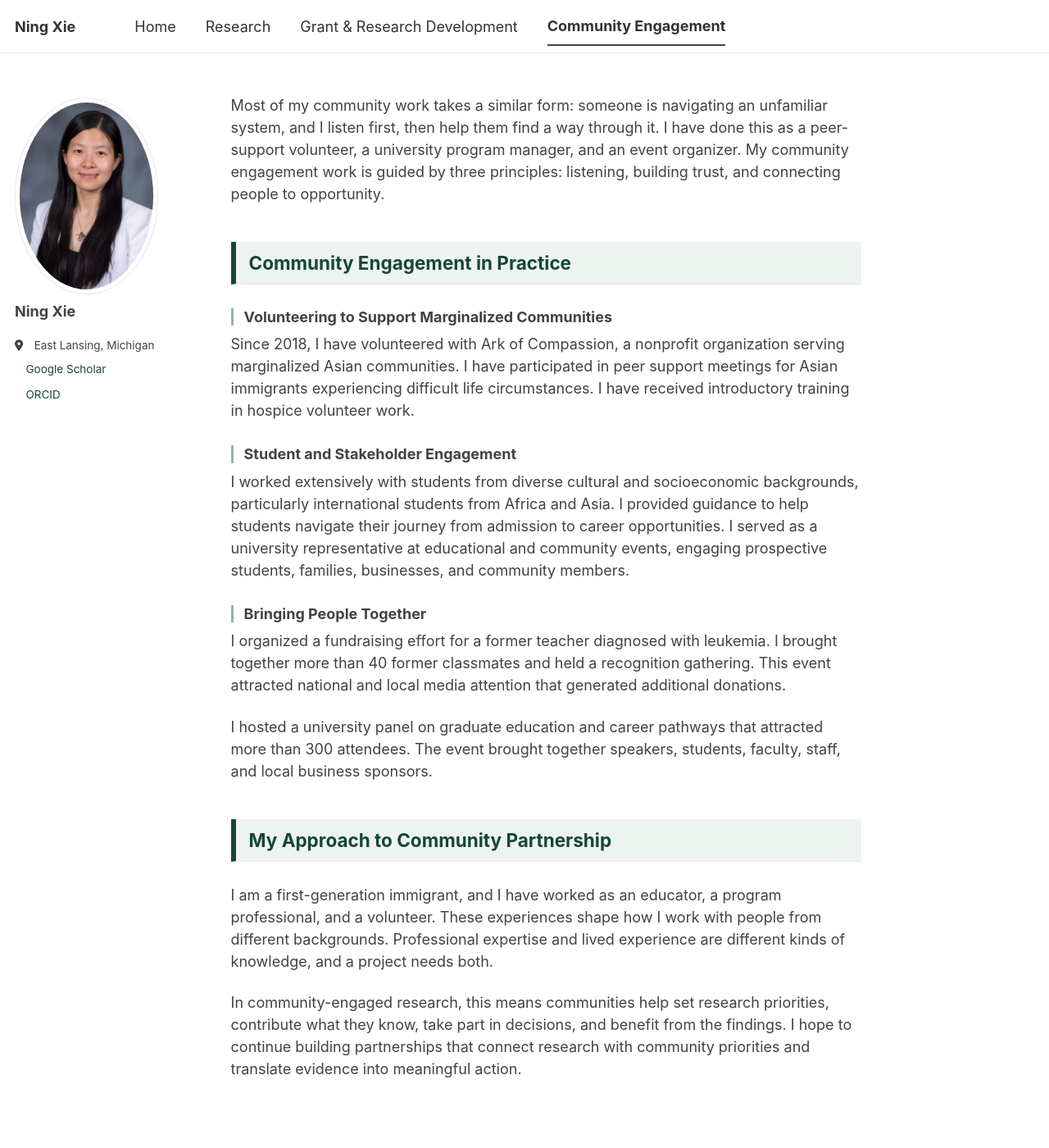
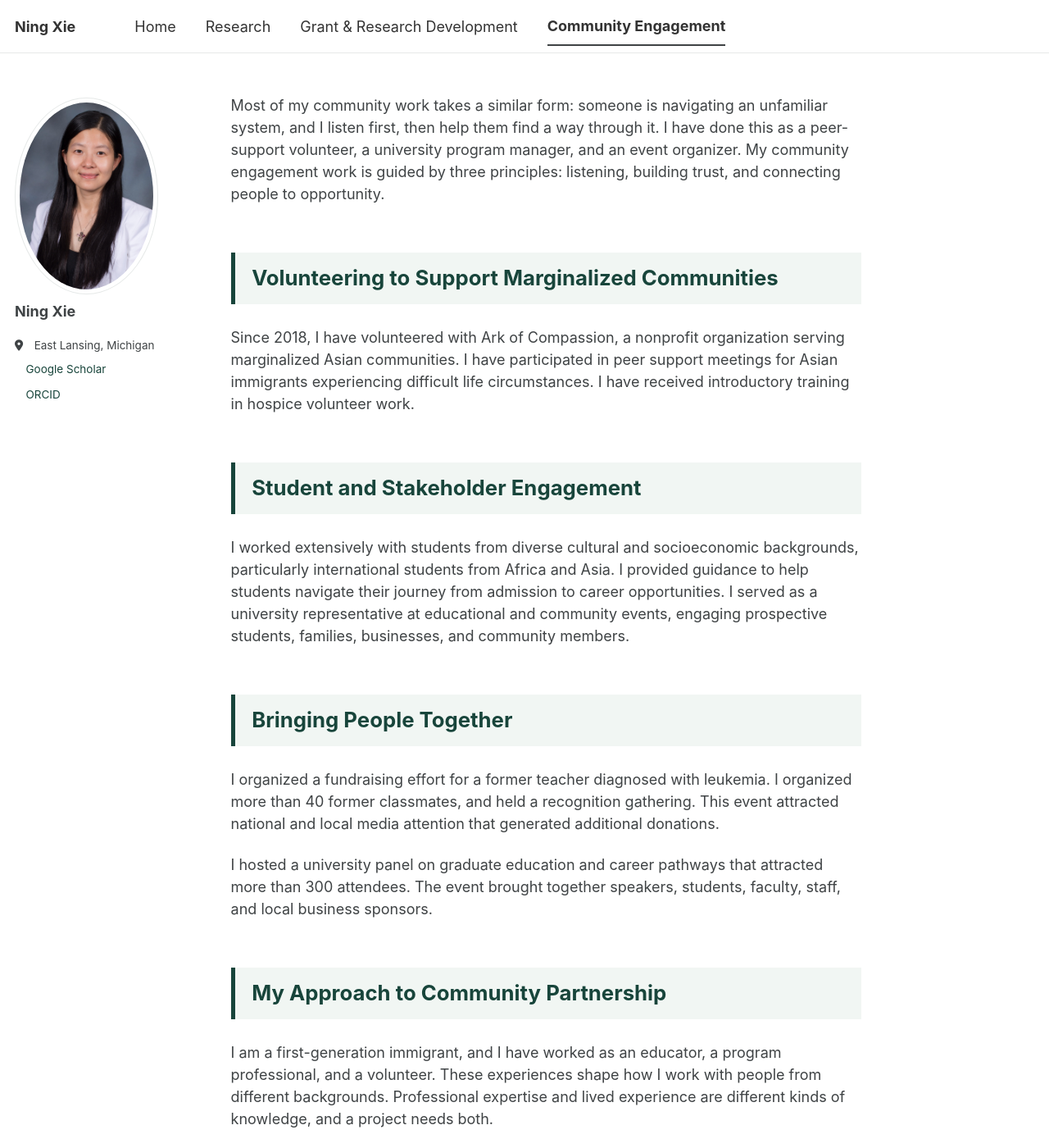
Before and after one commit to ningxiephd/ningxiephd.github.io, a Jekyll site: the page built from _pages/serving-the-community.md, in a window 1280 px wide and 1400 px high. Shown: the whole window at 82% size. Built offline with Jekyll 4.4.1, drawn with Linux system fonts in a browser that asks for light colours; a style sheet for code colours, icons or effects is not loaded; some of the changed lines change nothing that is shown.

Commit message:
Add files via upload

```diff
--- a/_pages/serving-the-community.md
+++ b/_pages/serving-the-community.md
@@ -5,25 +5,38 @@ permalink: /serving-the-community/
 author_profile: true
 ---
 
+<style>
+/* Match the heading style and spacing used on the Research page. */
+.page__content h2.community-heading {
+  color: #18453B;
+  font-size: 1.43em;
+  font-weight: 700;
+  line-height: 1.35;
+  background: #f1f6f3;
+  border-left: 5px solid #18453B;
+  border-bottom: 0;
+  padding: 0.55em 0.8em;
+  margin: 2.25em 0 1.05em;
+}
+</style>
+
 Most of my community work takes a similar form: someone is navigating an unfamiliar system, and I listen first, then help them find a way through it. I have done this as a peer-support volunteer, a university program manager, and an event organizer. My community engagement work is guided by three principles: listening, building trust, and connecting people to opportunity.
 
-<h2 style="border-left: 6px solid #18453B; background-color: #edf4f0; color: #18453B; padding: 12px 16px; margin-top: 2em; margin-bottom: 1.2em;">Community Engagement in Practice</h2>
-
-<h3 style="border-left: 3px solid #91b5a3; padding-left: 13px; margin-top: 1.6em;">Volunteering to Support Marginalized Communities</h3>
+<h2 class="community-heading">Volunteering to Support Marginalized Communities</h2>
 
 Since 2018, I have volunteered with Ark of Compassion, a nonprofit organization serving marginalized Asian communities. I have participated in peer support meetings for Asian immigrants experiencing difficult life circumstances. I have received introductory training in hospice volunteer work.
 
-<h3 style="border-left: 3px solid #91b5a3; padding-left: 13px; margin-top: 1.6em;">Student and Stakeholder Engagement</h3>
+<h2 class="community-heading">Student and Stakeholder Engagement</h2>
 
 I worked extensively with students from diverse cultural and socioeconomic backgrounds, particularly international students from Africa and Asia. I provided guidance to help students navigate their journey from admission to career opportunities. I served as a university representative at educational and community events, engaging prospective students, families, businesses, and community members.
 
-<h3 style="border-left: 3px solid #91b5a3; padding-left: 13px; margin-top: 1.6em;">Bringing People Together</h3>
+<h2 class="community-heading">Bringing People Together</h2>
 
-I organized a fundraising effort for a former teacher diagnosed with leukemia. I brought together more than 40 former classmates and held a recognition gathering. This event attracted national and local media attention that generated additional donations.
+I organized a fundraising effort for a former teacher diagnosed with leukemia. I organized more than 40 former classmates, and held a recognition gathering. This event attracted national and local media attention that generated additional donations.
 
 I hosted a university panel on graduate education and career pathways that attracted more than 300 attendees. The event brought together speakers, students, faculty, staff, and local business sponsors.
 
-<h2 style="border-left: 6px solid #18453B; background-color: #edf4f0; color: #18453B; padding: 12px 16px; margin-top: 2em; margin-bottom: 1.2em;">My Approach to Community Partnership</h2>
+<h2 class="community-heading">My Approach to Community Partnership</h2>
 
 I am a first-generation immigrant, and I have worked as an educator, a program professional, and a volunteer. These experiences shape how I work with people from different backgrounds. Professional expertise and lived experience are different kinds of knowledge, and a project needs both.
 
```
